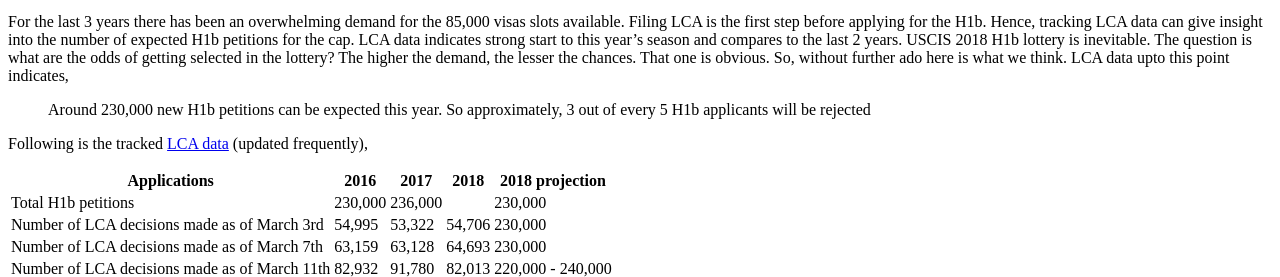
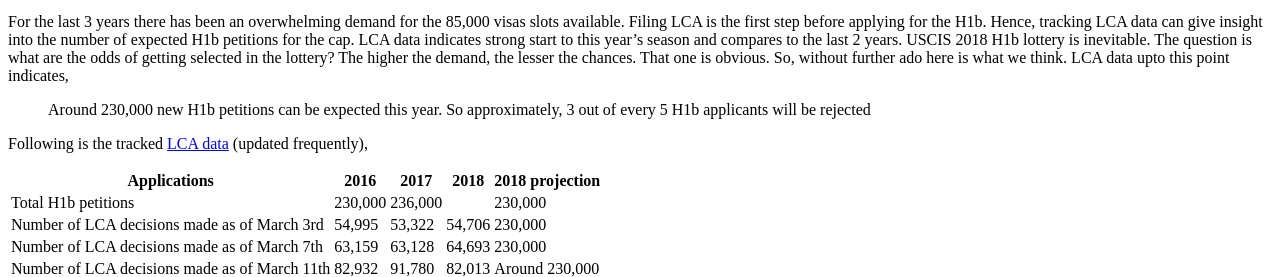
Before and after one commit to gitforwork2/gitforwork.github.io, a Jekyll site: the page built from _posts/2017-3-11-h1b-2018-lottery.md, in a window 1280 px wide and 900 px high, scrolled down 643 px, cut to the strip 0-277 px from the top of the window. Built offline with Jekyll 4.4.1, drawn with Linux system fonts in a browser that asks for light colours; nearby versions of some CDN libraries; comment, search, counter and statistics services are not loaded.

Commit message:
Update 2017-3-11-h1b-2018-lottery.md

```diff
--- a/_posts/2017-3-11-h1b-2018-lottery.md
+++ b/_posts/2017-3-11-h1b-2018-lottery.md
@@ -34,7 +34,7 @@ Applications | 2016 | 2017 | 2018 | 2018 projection
 Total H1b petitions | 230,000 | 236,000 |  | 230,000
 Number of LCA decisions made as of March 3rd | 54,995 | 53,322 | 54,706 | 230,000
 Number of LCA decisions made as of March 7th | 63,159 | 63,128 | 64,693 | 230,000
-Number of LCA decisions made as of March 11th | 82,932 | 91,780 | 82,013 | 220,000 - 240,000
+Number of LCA decisions made as of March 11th | 82,932 | 91,780 | 82,013 | Around 230,000
 
 <iframe width="600" height="371" seamless frameborder="0" scrolling="no" src="https://docs.google.com/spreadsheets/d/13MwM9hmZoe7SOPsfaLmqp41Sem3BuZKCMnY8aP2Qv_g/pubchart?oid=2131404468&amp;format=interactive"></iframe>
 
```
